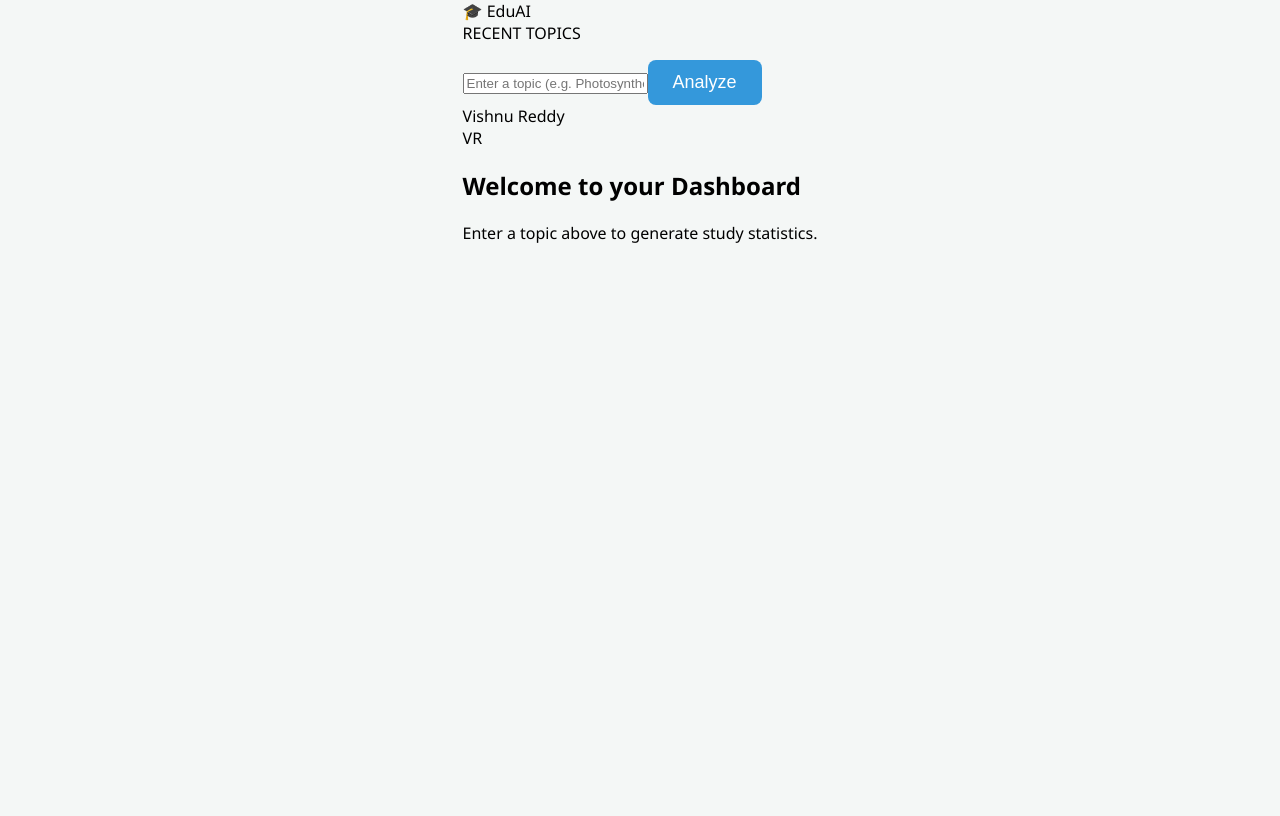
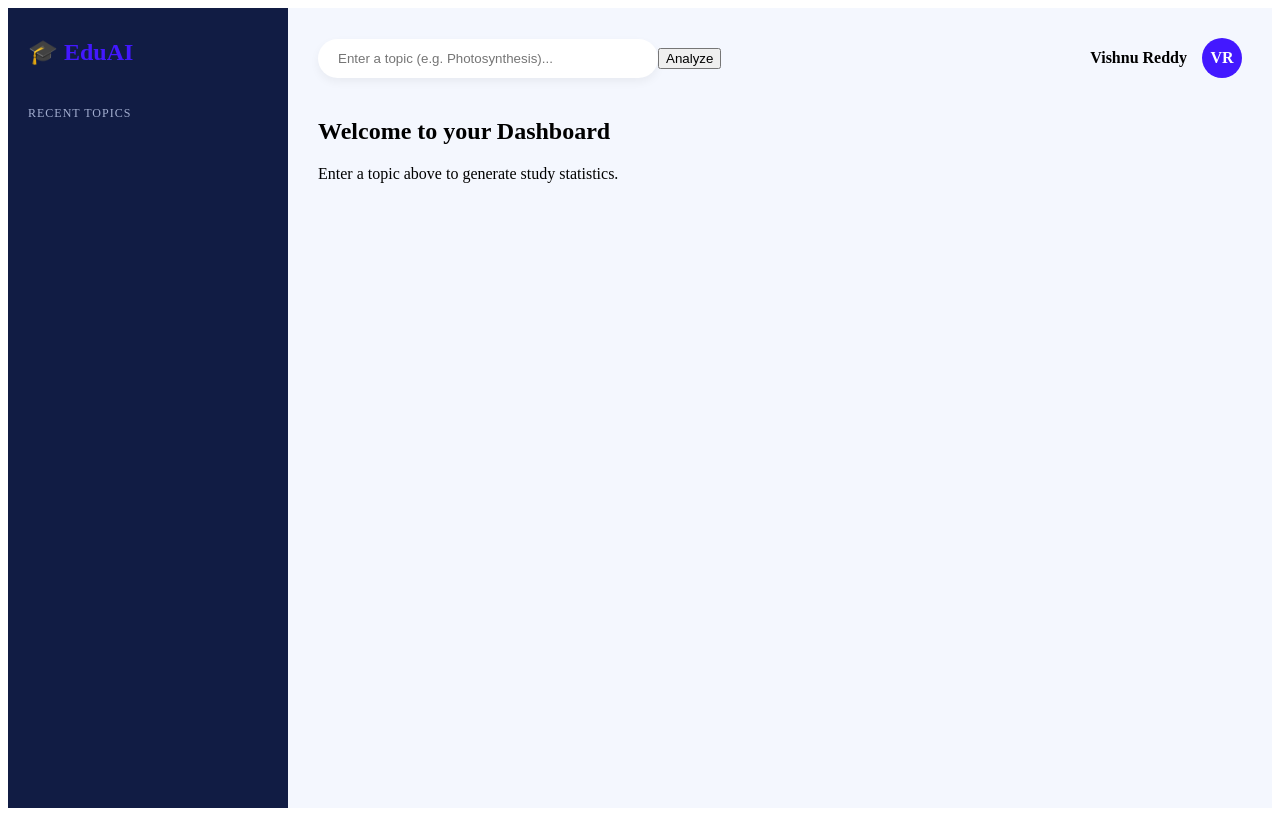
Before and after one commit to VishnuReddy1705/Educational_Content-Assistant, a React (Create React App) app in the folder client/: page / in a window 1280 px wide. Built offline with nearby package versions, Linux system fonts and the light colour scheme.

Commit message:
Update App.css

```diff
--- a/client/src/App.css
+++ b/client/src/App.css
@@ -1,56 +1,58 @@
-body {
-  background-color: #f4f7f6;
-  margin: 0;
+.dashboard-container {
   display: flex;
-  justify-content: center;
-  font-family: 'Segoe UI', Tahoma, Geneva, Verdana, sans-serif;
+  height: 100vh;
+  background: #f4f7fe;
 }
 
-.container {
-  max-width: 600px;
-  width: 90%;
-  margin-top: 50px;
-  background: white;
-  padding: 30px;
-  border-radius: 15px;
-  box-shadow: 0 10px 25px rgba(0,0,0,0.1);
-  text-align: center;
+/* Sidebar Styling */
+.sidebar {
+  width: 240px;
+  background: #111c44;
+  color: white;
+  padding: 30px 20px;
 }
 
-h1 { color: #2c3e50; }
+.logo { font-size: 24px; font-weight: bold; margin-bottom: 40px; color: #4318ff; }
+.menu-label { font-size: 12px; color: #a3aed0; letter-spacing: 1px; margin-bottom: 15px; }
+.history-list { list-style: none; padding: 0; }
+.history-list li {
+  padding: 10px; cursor: pointer; border-radius: 8px; transition: 0.3s; color: #a3aed0;
+}
+.history-list li:hover { background: rgba(255,255,255,0.1); color: white; }
 
-textarea {
-  width: 100%;
-  height: 120px;
-  padding: 15px;
-  border: 2px solid #ddd;
-  border-radius: 10px;
-  box-sizing: border-box;
-  font-size: 16px;
-  margin-bottom: 20px;
-  resize: none;
+/* Main Content area */
+.main-content { flex: 1; padding: 30px; overflow-y: auto; }
+
+.top-nav {
+  display: flex; justify-content: space-between; align-items: center; margin-bottom: 40px;
 }
 
-button {
-  background-color: #3498db;
-  color: white;
-  border: none;
-  padding: 12px 25px;
-  border-radius: 8px;
-  cursor: pointer;
-  font-size: 18px;
-  transition: 0.3s;
+.search-bar input {
+  padding: 12px 20px; border-radius: 30px; border: none; width: 300px; box-shadow: 0 4px 10px rgba(0,0,0,0.05);
 }
 
-button:hover { background-color: #2980b9; }
-button:disabled { background-color: #bdc3c7; }
+.user-profile { display: flex; align-items: center; gap: 15px; font-weight: bold; }
+.avatar {
+  width: 40px; height: 40px; border-radius: 50%; background: #4318ff;
+  color: white; display: flex; align-items: center; justify-content: center;
+}
 
-.output {
-  margin-top: 30px;
-  text-align: left;
-  background: #f9f9f9;
-  padding: 20px;
-  border-left: 5px solid #3498db;
-  border-radius: 5px;
-  line-height: 1.6;
+/* Dashboard Cards */
+.stats-grid {
+  display: grid; grid-template-columns: repeat(3, 1fr); gap: 20px;
 }
+
+.stat-card {
+  background: white; padding: 25px; border-radius: 20px; box-shadow: 0 10px 30px rgba(0,0,0,0.05);
+}
+
+.info-box {
+  grid-column: span 3; background: white; padding: 30px; border-radius: 20px; margin-top: 10px;
+}
+
+.tag {
+  background: #e9edf7; color: #4318ff; padding: 8px 15px; border-radius: 10px;
+  margin-right: 10px; font-weight: bold; font-size: 14px;
+}
+
+.summary-text { line-height: 1.8; color: #707eae; margin-top: 20px; }
```
